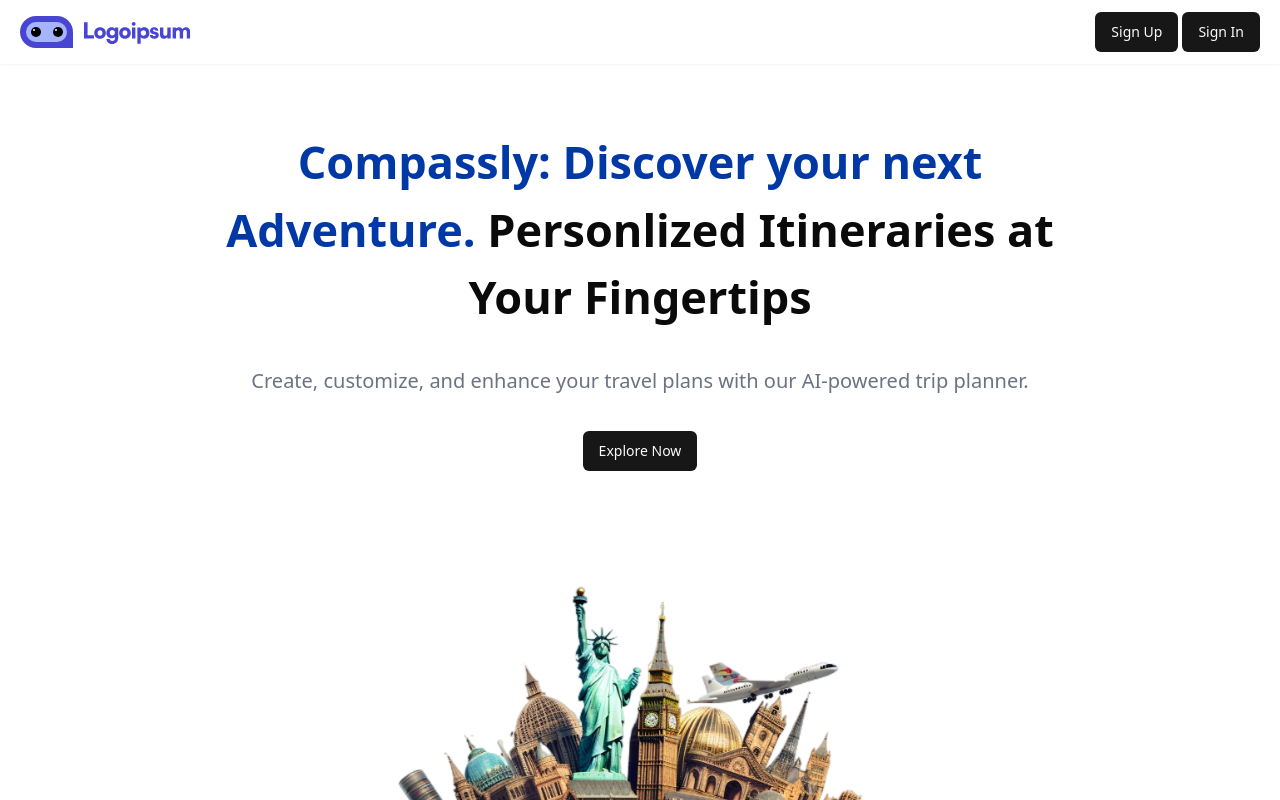
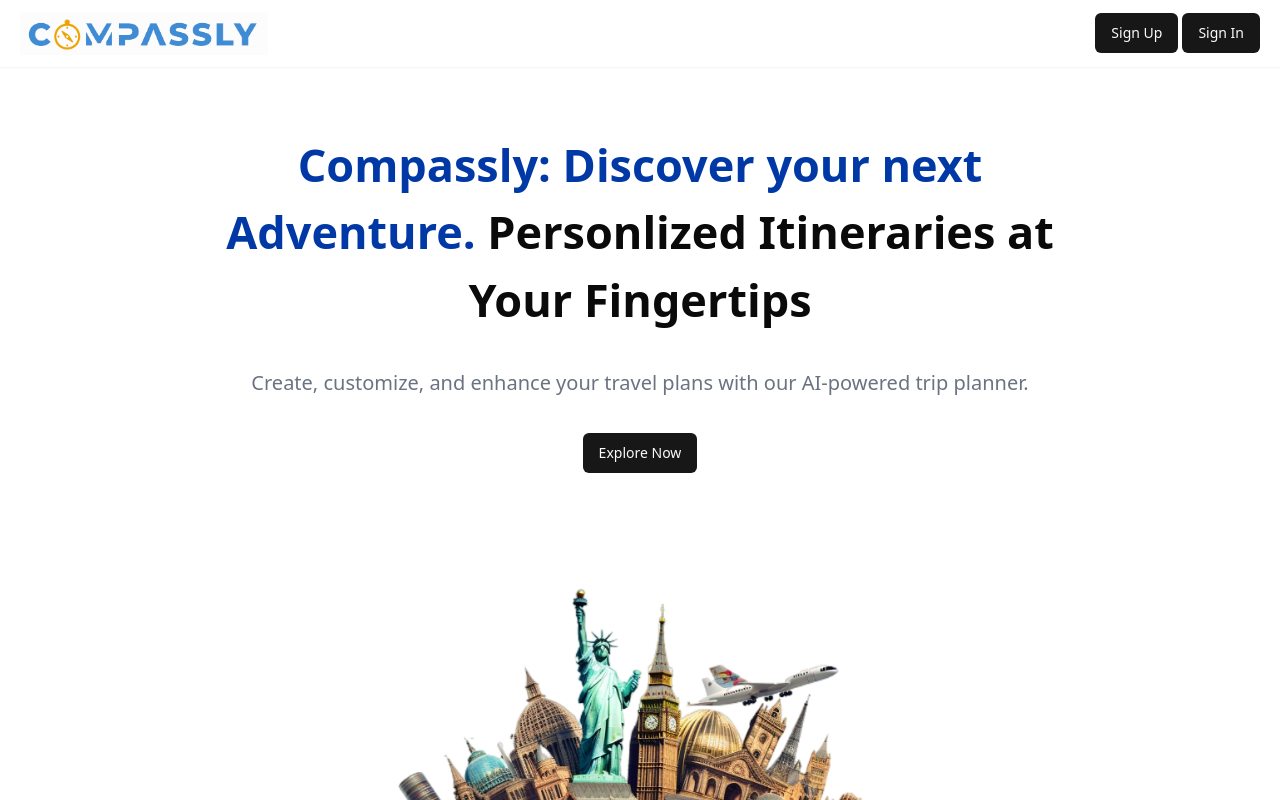
Before and after one commit to ankitsayane/CDAC-Project, a React (Vite) app: page / in a window 1280 px wide. Shown: the top 800 px of the page. Built offline with nearby package versions, Linux system fonts and the light colour scheme.

Commit message:
website logo and added user profile image

```diff
--- a/src/components/Custom/Header.jsx
+++ b/src/components/Custom/Header.jsx
@@ -14,19 +14,19 @@
   };
 
   return (
-    <div className="sticky top-0">
+    <div>
       <div className="p-3 shadow-sm flex justify-between items-center px-5">
-        <Link to={"/"}>
-          <img src="./main.svg" />
-        </Link>
+      <img src="/compassly.png" alt="" className="w-1/5 bg-cover min-w-56" />
 
         <div>
           {isLoggedIn ? (
             <>
-              <span className="mr-3 font-bold text-[#0039a6]">
+              <span className="mr-6 font-bold text-[#0039a6]">
                 Welcome, {name.charAt(0).toUpperCase() + name.slice(1)}
+                <img src="https://img.freepik.com/premium-vector/vector-flat-illustration-grayscale-avatar-user-profile-person-icon-profile-picture-business-profile-woman-suitable-social-media-profiles-icons-screensavers-as-templatex9_719432-1328.jpg?w=826" alt="" className="size-9 bg-cover absolute right-0 top-4 mr-2"/>
               </span>
-              <Button onClick={handleLogout}>Logout</Button>
+
+              {/* <Button onClick={handleLogout}>Logout</Button> */}
             </>
           ) : (
             <>
--- a/src/components/Custom/Home.jsx
+++ b/src/components/Custom/Home.jsx
@@ -4,7 +4,7 @@
 
 function Home() {
   return (
-    <div className="flex flex-col items-center mx-56 gap-9 -z-1">
+    <div className="flex flex-col items-center mx-56 gap-9 ">
       <h1 className="font-extrabold text-[45px] text-center mt-16">
         <span className="text-[#0039a6]">
           Compassly: Discover your next Adventure.&nbsp;
@@ -18,7 +18,7 @@
       <Link to={"/trip"}>
         <Button>Explore Now</Button>
       </Link>
-      <img src="./home.png" />
+      <img src="./home.png"/>
     </div>
   );
 }
```
Also changed, not shown: public/compassly.png (added), 1 other file (tests, documents, lock files or other folders).
